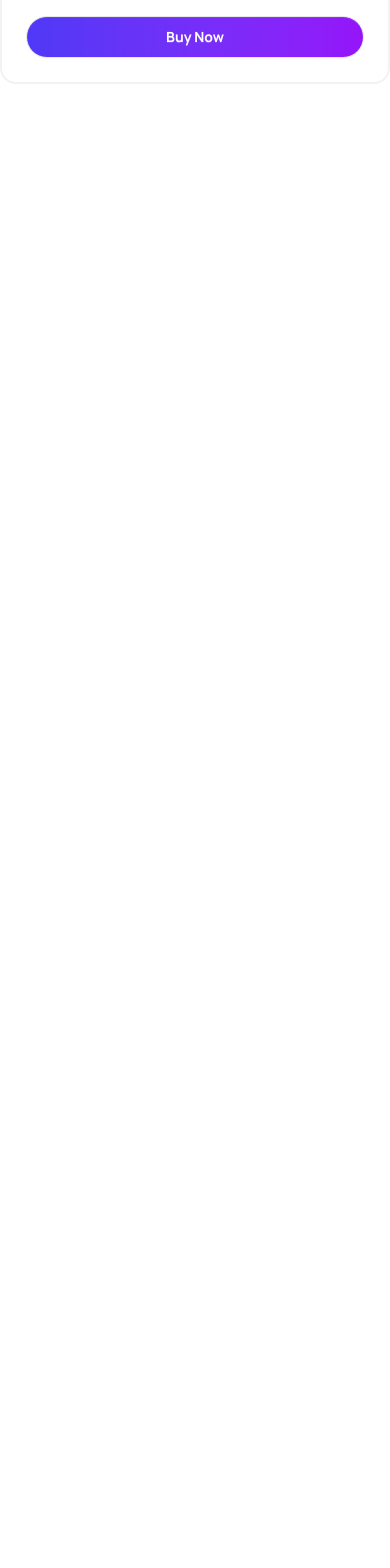
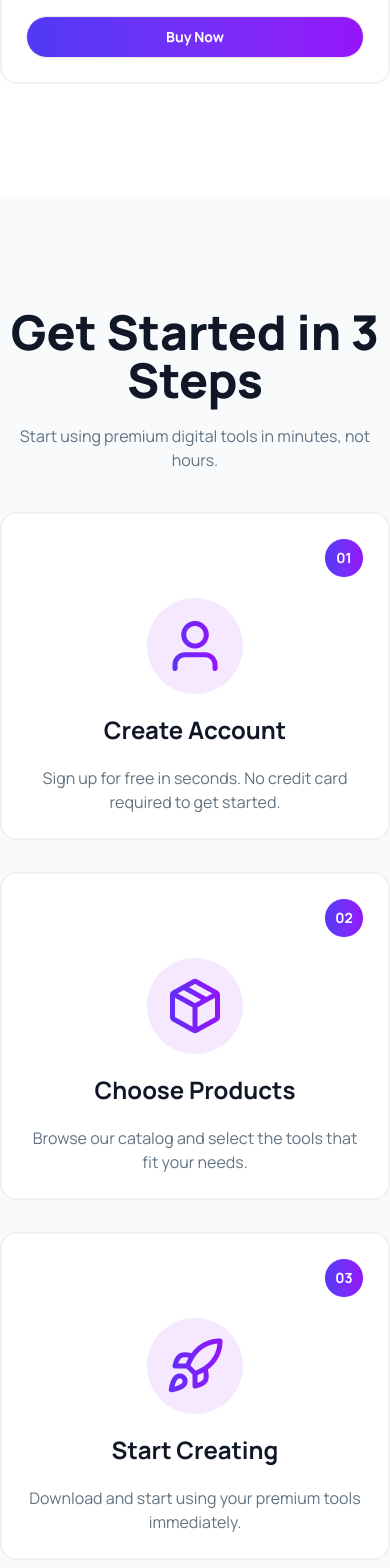
Before and after one commit to mostafiz365/A6-DigiTools-Website, a React (Vite) app: page / in a window 390 px wide. Shown: the part 5794-7362 px from the top of the page. Before the commit the page ends 5878 px from the top, so only its background shows below. Built offline with nearby package versions, Linux system fonts and the light colour scheme.

Commit message:
create a guide section and responsive

```diff
--- a/src/App.jsx
+++ b/src/App.jsx
@@ -1,6 +1,7 @@
 import "./App.css";
 import Banner from "./Components/Banner/Banner";
 import CartSection from "./Components/CartSection/CartSection";
+import GuideSection from "./Components/GuideSection/GuideSection";
 import NavBar from "./Components/NavBar/NavBar";
 import UsersNumber from "./Components/UsersNumber/UsersNumber";
 
@@ -12,6 +13,8 @@ function App() {
     <UsersNumber></UsersNumber>
 
     <CartSection></CartSection>
+
+    <GuideSection></GuideSection>
     </>
   );
 }
--- a/src/Components/CartSection/CartSection.jsx
+++ b/src/Components/CartSection/CartSection.jsx
@@ -17,7 +17,7 @@ const CartSection = () => {
 
     return (
         <div>
-            <div className='max-w-7xl mx-auto'>
+            <div className='max-w-7xl mx-auto pb-28'>
                 <div className='text-center space-y-5 mb-10'>
                     <h3 className='text-5xl font-extrabold text-[#101727]'>Premium Digital Tools</h3>
                     <p className='text-[#627382]'>Choose from our curated collection of premium digital products designed <br /> to boost your productivity and creativity.</p>
--- /dev/null
+++ b/src/Components/GuideSection/GuideSection.jsx
@@ -0,0 +1,46 @@
+import React from 'react';
+import UserImg from '../../assets/user.png';
+import PackageImg from '../../assets/package.png';
+import RocketImg from '../../assets/rocket.png';
+
+const GuideSection = () => {
+    return (
+        <div className='bg-[#F9FAFC]'>
+            <div className='py-28'>
+                <div className='text-center space-y-5'>
+                    <h3 className='text-5xl font-extrabold text-[#101727]'>Get Started in 3 Steps</h3>
+                    <p className='text-[#627382]'>Start using premium digital tools in minutes, not hours.</p>
+                </div>
+                <div className='max-w-7xl mx-auto grid md:grid-cols-3 gap-8 text-right mt-10'>
+                    <div className='p-6 rounded-2xl bg-white border-2 border-[#F1F1F1] space-y-5'>
+                        <div className="badge bg-linear-to-r from-[#4F39F6] to-[#9514FA] text-white rounded-full px-3 py-3 w-10 h-10 font-bold">01</div>
+                        <div className='bg-[#f5e8ff] p-3 rounded-full w-24 h-24 flex justify-center items-center mx-auto'>
+                            <img className='mx-auto items-center' src={UserImg} alt="" />
+                        </div>
+                        <h4 className='text-2xl font-bold text-[#101727] text-center'>Create Account</h4>
+                        <p className='text-[#627382] text-center'>Sign up for free in seconds. No credit card required to get started.</p>
+                    </div>
+                    <div className='p-6 rounded-2xl bg-white border-2 border-[#F1F1F1] space-y-5'>
+                        <div className="badge bg-linear-to-r from-[#4F39F6] to-[#9514FA] text-white rounded-full px-3 py-3 w-10 h-10 font-bold">02</div>
+                        <div className='bg-[#f5e8ff] p-3 rounded-full w-24 h-24 flex justify-center items-center mx-auto'>
+                            <img className='mx-auto items-center' src={PackageImg} alt="" />
+                        </div>
+                        <h4 className='text-2xl font-bold text-[#101727] text-center'>Choose Products</h4>
+                        <p className='text-[#627382] text-center'>Browse our catalog and select the tools that fit your needs.</p>
+                    </div>
+                    <div className='p-6 rounded-2xl bg-white border-2 border-[#F1F1F1] space-y-5'>
+                        <div className="badge bg-linear-to-r from-[#4F39F6] to-[#9514FA] text-white rounded-full px-3 py-3 w-10 h-10 font-bold">03</div>
+                        <div className='bg-[#f5e8ff] p-3 rounded-full w-24 h-24 flex justify-center items-center mx-auto'>
+                            <img className='mx-auto items-center' src={RocketImg} alt="" />
+                        </div>
+                        <h4 className='text-2xl font-bold text-[#101727] text-center'>Start Creating</h4>
+                        <p className='text-[#627382] text-center'>Download and start using your premium tools immediately.</p>
+                    </div>
+                </div>
+
+            </div>
+        </div>
+    );
+};
+
+export default GuideSection;
```
